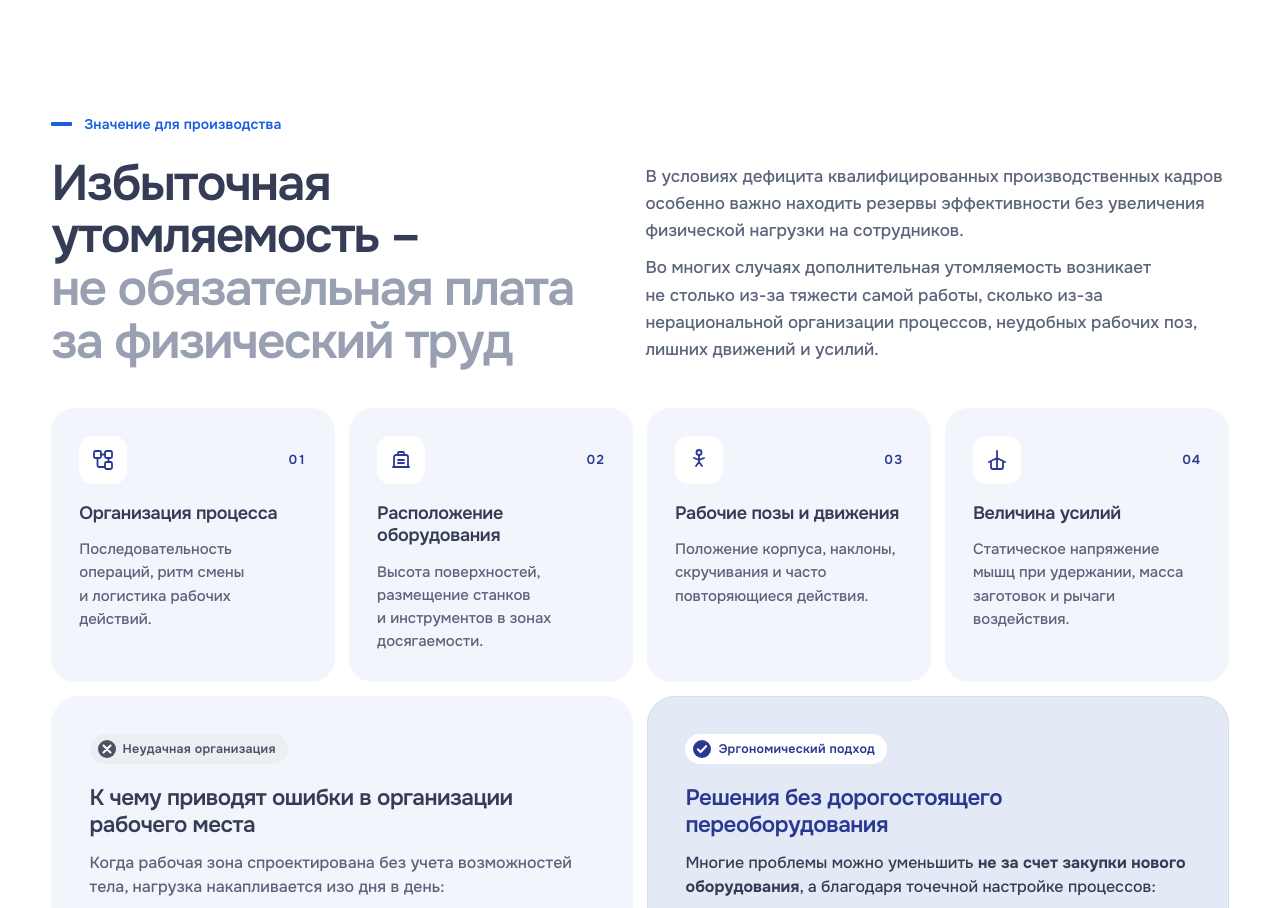
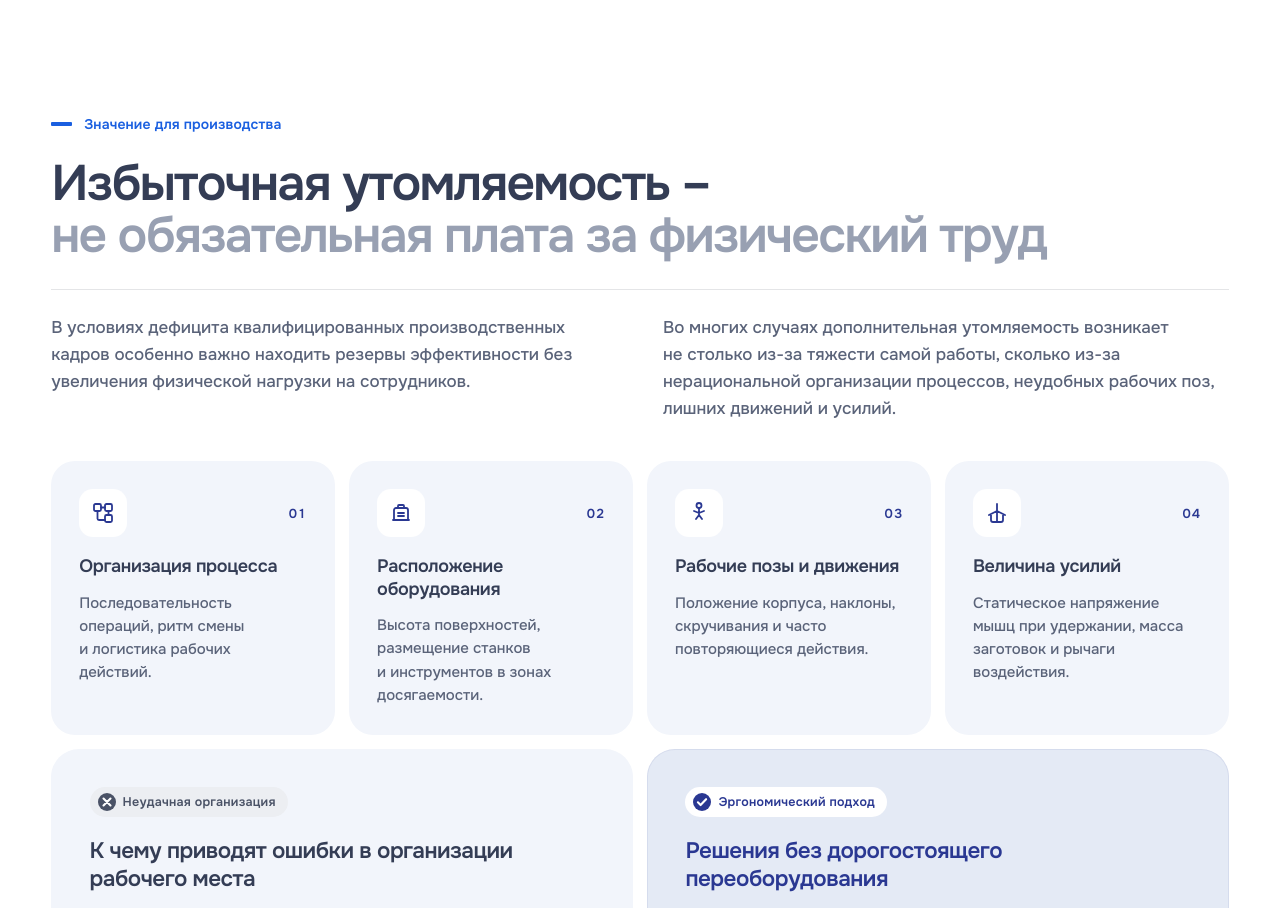
Before and after one commit to Ivanweb1/simkin-prototype, a plain HTML site: page design/promyshlennaya-ergonomika.html in a window 1280 px wide. Shown: the part 1006-1914 px from the top of the page. Drawn offline with Linux system fonts and the light colour scheme.

Commit message:
Перестроена шапка #why: 2-строчный заголовок на всю ширину и 2 равные колонки текста под ним

```diff
--- a/design/promyshlennaya-ergonomika.html
+++ b/design/promyshlennaya-ergonomika.html
@@ -76,9 +76,19 @@
 .dschema-step p{font-size:15.5px;line-height:1.55;color:var(--navy-2);margin:0}
 .dschema-step--accent p{color:var(--navy)}
 
-/* Шапка блока «Почему это важно»: аккуратное распределение 2-го абзаца */
-#why .dhead--wide .dhead__note{padding-bottom:6px}
-#why .dhead--wide .dhead__note p + p{margin-top:10px}
+/* Шапка блока «Почему это важно»: 2-строчный заголовок на всю ширину + 2 сбалансированные колонки текста под ним */
+#why .dhead{max-width:none}
+#why .dh2{max-width:24em;text-wrap:wrap}
+.dwhy-intro{
+  display:grid;grid-template-columns:repeat(2,minmax(0,1fr));gap:clamp(24px,3.6vw,56px);
+  margin-top:clamp(18px,2vw,26px);padding-top:clamp(18px,2vw,24px);
+  border-top:1px solid var(--d-line);
+}
+.dwhy-intro p{font-size:17px;line-height:1.6;color:var(--navy-2);margin:0}
+@media (max-width:860px){
+  .dwhy-intro{grid-template-columns:1fr;gap:12px}
+  .dwhy-intro p{font-size:16.5px}
+}
 
 /* Блок «Почему важно»: в спокойной палитре сайта (--tint, --soft, --soft-2, --ink, --graph) */
 .dwhy-factors{
@@ -677,15 +687,13 @@ a.dprom-trust__item:focus-visible{outline:2px solid var(--brand);outline-offset:
 <!-- ============ БЛОК 2. ПОЧЕМУ ЭТО ВАЖНО ============ -->
 <section class="dsec" id="why">
   <div class="dwrap">
-    <div class="dhead dhead--split dhead--wide">
-      <div>
-        <span class="deyebrow" data-rv>Значение для производства</span>
-        <h2 class="dh2" data-rv style="--d:.06s">Избыточная утомляемость&nbsp;– <span class="dh2__soft">не&nbsp;обязательная плата за&nbsp;физический труд</span></h2>
-      </div>
-      <div class="dhead__note" data-rv style="--d:.12s">
-        <p>В&nbsp;условиях дефицита квалифицированных производственных кадров особенно важно находить резервы эффективности без увеличения физической нагрузки на&nbsp;сотрудников.</p>
-        <p>Во&nbsp;многих случаях дополнительная утомляемость возникает не&nbsp;столько из-за тяжести самой работы, сколько из-за нерациональной организации процессов, неудобных рабочих поз, лишних движений и&nbsp;усилий.</p>
-      </div>
+    <div class="dhead">
+      <span class="deyebrow" data-rv>Значение для производства</span>
+      <h2 class="dh2" data-rv style="--d:.06s">Избыточная утомляемость&nbsp;– <span class="dh2__soft">не&nbsp;обязательная плата за&nbsp;физический труд</span></h2>
+    </div>
+    <div class="dwhy-intro" data-rv style="--d:.12s">
+      <p>В&nbsp;условиях дефицита квалифицированных производственных кадров особенно важно находить резервы эффективности без увеличения физической нагрузки на&nbsp;сотрудников.</p>
+      <p>Во&nbsp;многих случаях дополнительная утомляемость возникает не&nbsp;столько из-за тяжести самой работы, сколько из-за нерациональной организации процессов, неудобных рабочих поз, лишних движений и&nbsp;усилий.</p>
     </div>
 
     <!-- 4 ключевых параметра организации труда -->
```
